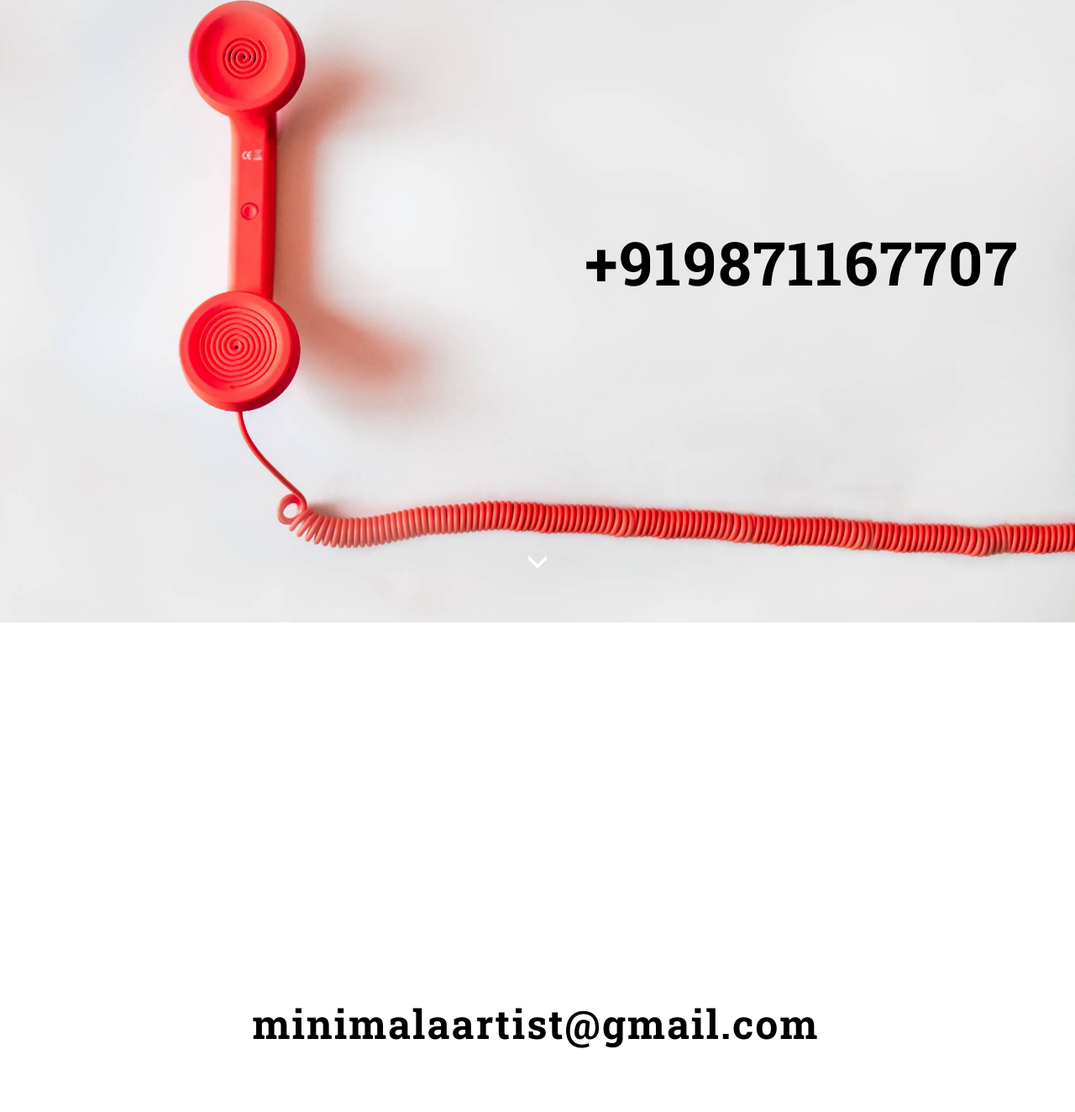
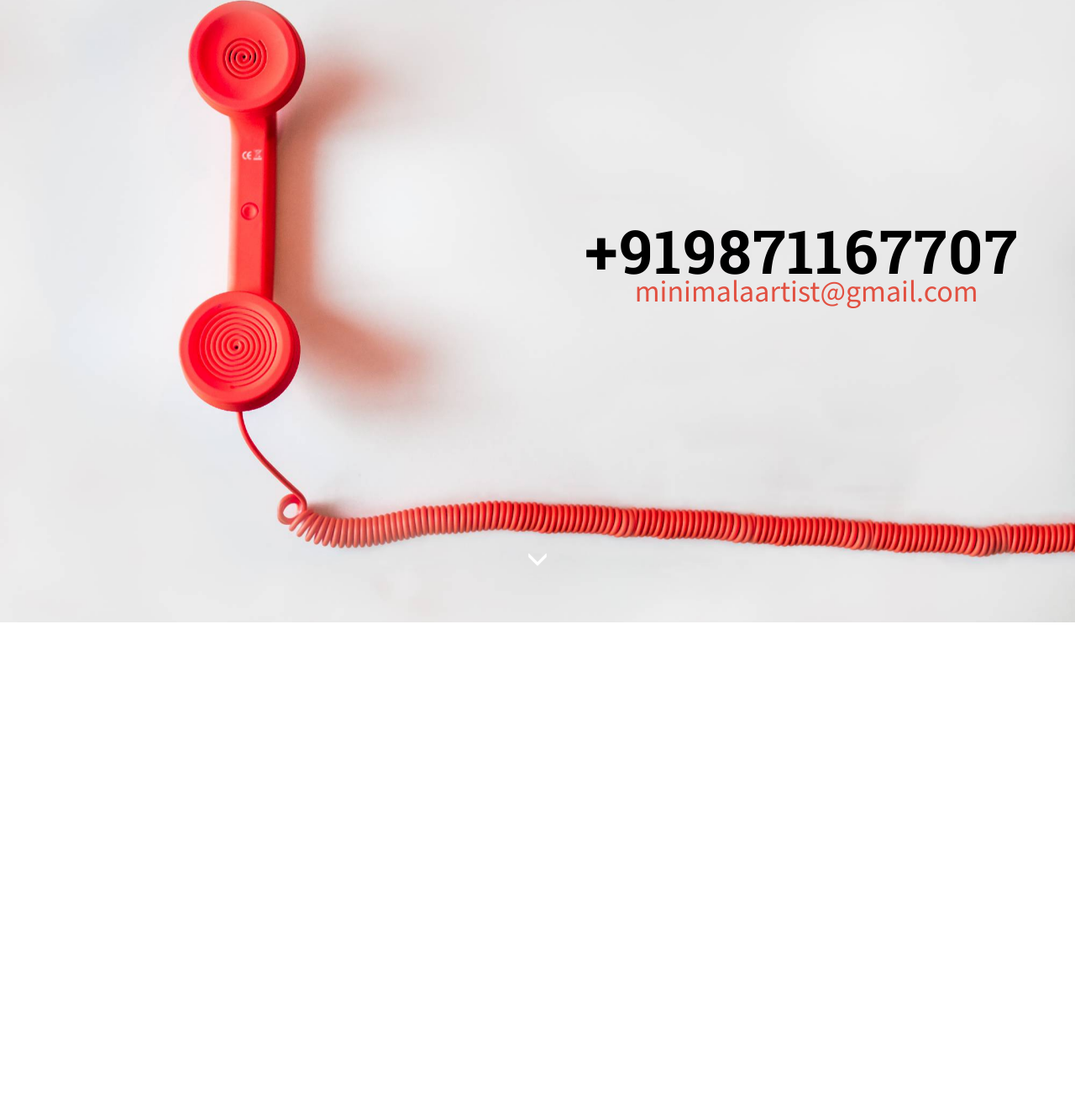
Before and after one commit to roshanroyal786/roshanroyal786.github.io, a plain HTML site: page page2.html in a window 1280 px wide. Shown: the part 59-1383 px from the top of the page at 84% size. After the commit the page ends 820 px from the top, so only its background shows below. Drawn offline with Linux system fonts and the light colour scheme.

Commit message:
create github pages

```diff
--- a/assets/mobirise/css/mbr-additional.css
+++ b/assets/mobirise/css/mbr-additional.css
@@ -61,8 +61,9 @@
   font-family: 'Roboto Slab', serif;
   font-size: 72px;
 }
-#header2-z H1 {
-  color: #000000;
-  font-family: 'Roboto Slab', serif;
-  font-size: 48px;
+#header2-x P {
+  color: #e25041;
+  text-align: center;
+  font-family: 'Source Sans Pro', sans-serif;
+  font-size: 36px;
 }
--- a/page2.html
+++ b/page2.html
@@ -27,29 +27,7 @@
                 <div class="row"><div class=" col-sm-6 col-sm-offset-6">
                     <div class="mbr-hero animated fadeInUp">
                         <h1 class="mbr-hero__text">+919871167707</h1>
-                        <p class="mbr-hero__subtext"></p>
-                    </div>
-
-                </div></div>
-            </div></div>
-        </div>
-        <div class="mbr-arrow mbr-arrow--floating text-center">
-            <div class="mbr-section__container container">
-                <a class="mbr-arrow__link" href="#header2-z"><i class="glyphicon glyphicon-menu-down"></i></a>
-            </div>
-        </div>
-    </div>
-</section>
-
-<section class="engine"><a rel="external" href="https://mobirise.com">top offline web site creator</a></section><section class="mbr-box mbr-section mbr-section--relative mbr-section--fixed-size mbr-section--full-height mbr-section--bg-adapted mbr-parallax-background" id="header2-z" style="background-image: url(assets/images/email-2000x1333-46.png);">
-    <div class="mbr-box__magnet mbr-box__magnet--sm-padding mbr-box__magnet--center-center">
-
-        <div class="mbr-box__container mbr-section__container container">
-            <div class="mbr-box mbr-box--stretched"><div class="mbr-box__magnet mbr-box__magnet--center-center">
-                <div class="row"><div class=" col-sm-8 col-sm-offset-2">
-                    <div class="mbr-hero animated fadeInUp">
-                        <h1 class="mbr-hero__text"><br><br><br><br>minimalaartist@gmail.com</h1>
-
+                        <p class="mbr-hero__subtext">&nbsp; &nbsp; &nbsp; &nbsp;minimalaartist@gmail.com</p>
                     </div>
 
                 </div></div>
@@ -64,7 +42,7 @@
 </section>
 
 
-  <script src="assets/web/assets/jquery/jquery.min.js"></script>
+  <section class="engine"><a rel="external" href="https://mobirise.com">bootstrap website creator software download</a></section><script src="assets/web/assets/jquery/jquery.min.js"></script>
   <script src="assets/bootstrap/js/bootstrap.min.js"></script>
   <script src="assets/smooth-scroll/SmoothScroll.js"></script>
   <script src="assets/jarallax/jarallax.js"></script>
```
Also changed, not shown: index.html (+1 -1 lines), 1 other file.
